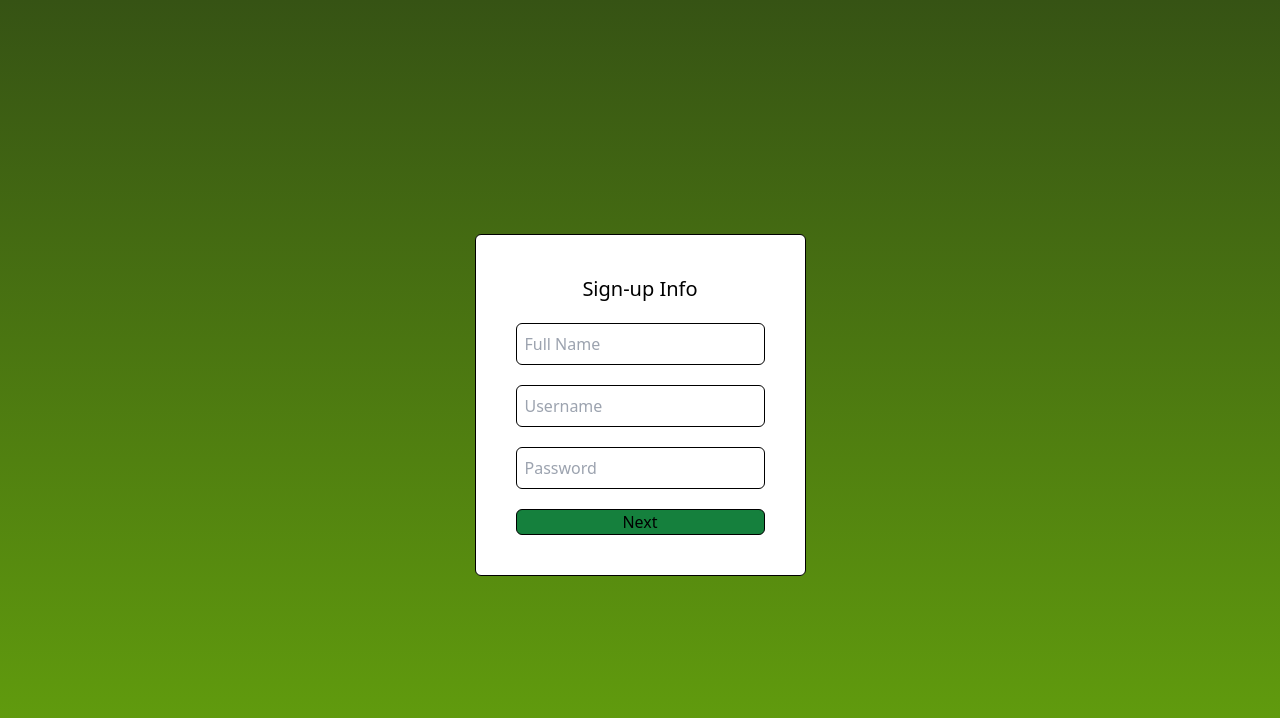
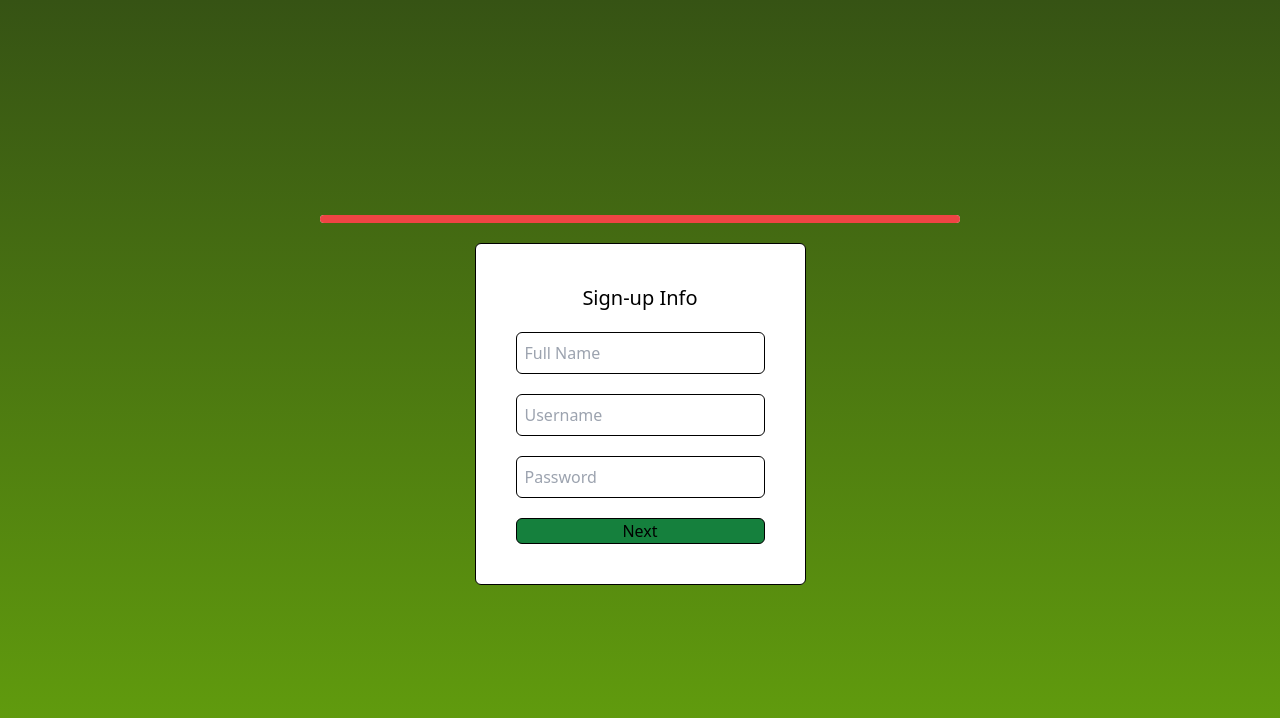
Before and after one commit to queensley2/multistep-form, a Next.js app: page / in a window 1280 px wide. Shown: the top 718 px of the page. Built offline with nearby package versions, Linux system fonts and the light colour scheme.

Commit message:
first commit

```diff
--- a/pages/index.js
+++ b/pages/index.js
@@ -58,10 +58,13 @@ export default function index() {
       setX={setX}
     />,
   ];
-
+  const percent="4"
+// const value={`w-[${percent}%]`}
   return (
     <div className=" flex flex-col justify-center items-center h-screen text-black bg-gradient-to-t from-lime-600 to-lime-900">
-      <Progress value={20} h={10} colorScheme={"red"} />
+      <div className="h-2 w-1/2 bg-gray-100 mb-5 rounded-full">
+      <div className={"bg-red-500 h-2 rounded-full "+ `w-[${percent}%]`} ></div>
+      </div>
       <div>{componentList[page]}</div>
     </div>
   );
```
